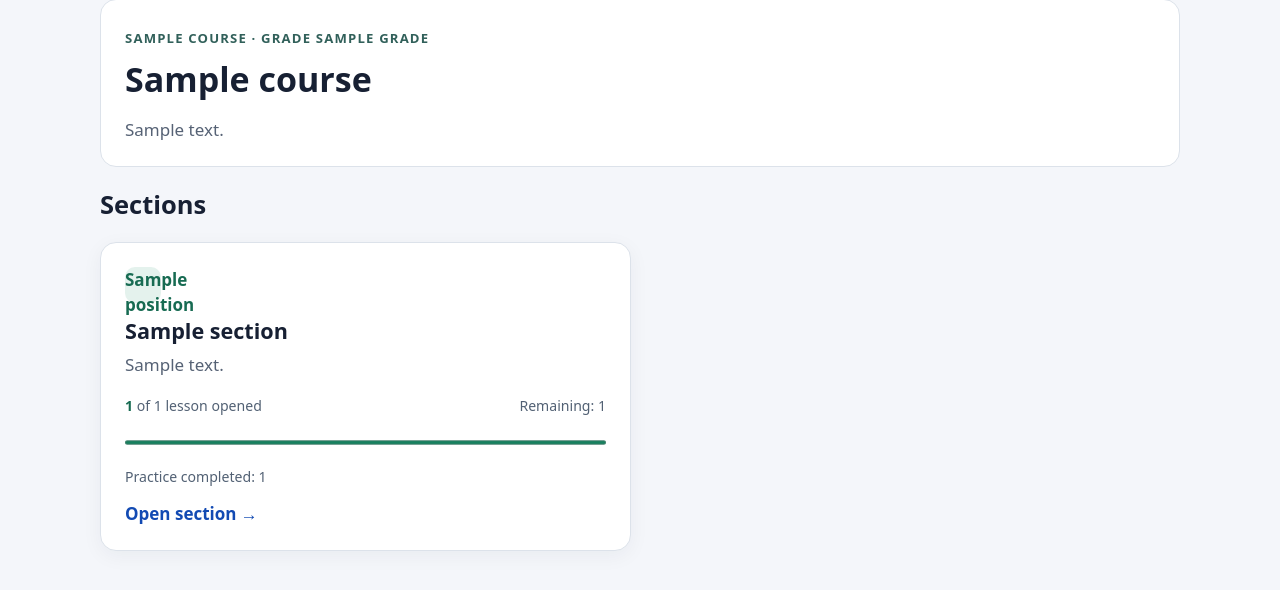
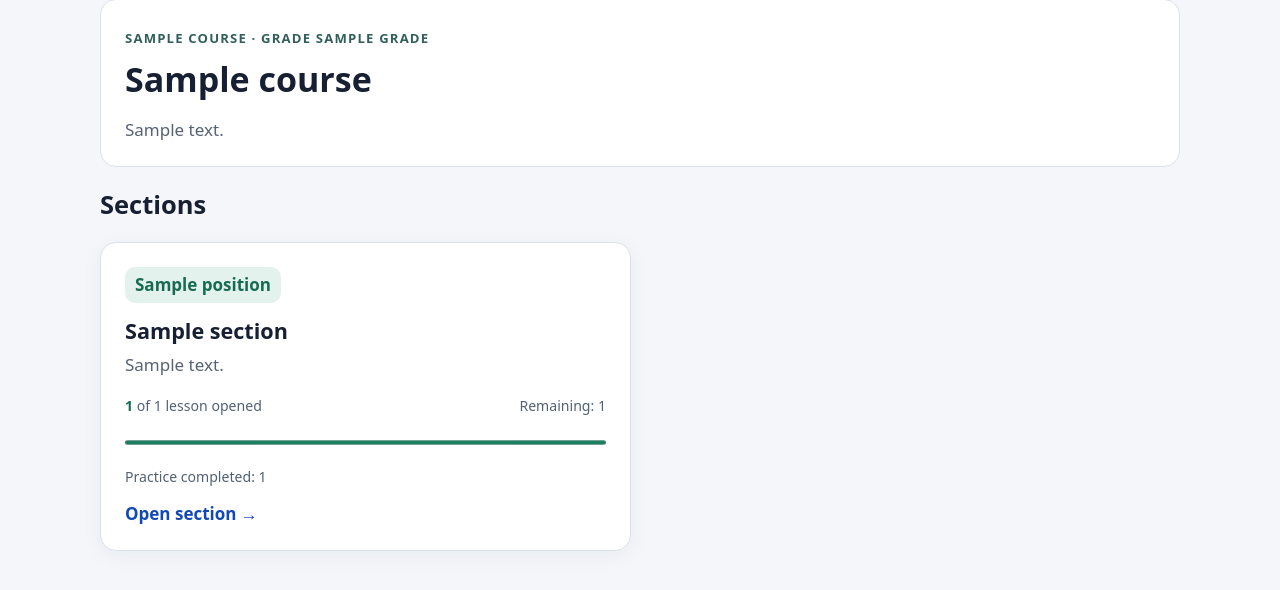
Before and after one commit to DDosszhan/tapsyrma, a Django app: template templates/courses/course.html in a window 1280 px wide. Shown: the part 140-730 px from the top of the page. Run offline with Django 5.2, Linux system fonts and the light colour scheme; the template is opened without the code that fills it: most values are stand-ins (such as "Sample title", 1, 10 or a date in 2020).

Commit message:
Fit topic labels inside course badges

```diff
--- a/templates/courses/base.html
+++ b/templates/courses/base.html
@@ -19,7 +19,20 @@ main.course-page{max-width:1080px;background:transparent;box-shadow:none;padding
 .course-header,.section-header,.lesson-panel,.course-progress{background:#fff;border:1px solid #dce2ea;border-radius:16px;padding:24px}
 .course-header p,.section-header p{color:#566275;margin-bottom:0}
 .course-progress{margin:18px 0 8px;padding:16px 20px}
-.section-grid{margin-top:18px}.section-number{display:inline-grid;place-items:center;width:36px;height:36px;background:#e4f2ed;border-radius:10px;color:#176b52;font-weight:800}
+.section-grid{margin-top:18px}
+.section-number{
+  display:inline-grid;
+  place-items:center;
+  box-sizing:border-box;
+  min-width:36px;
+  min-height:36px;
+  padding:0 10px;
+  white-space:nowrap;
+  background:#e4f2ed;
+  border-radius:10px;
+  color:#176b52;
+  font-weight:800;
+}
 .lesson-menu{display:grid;grid-template-columns:repeat(auto-fill,44px);gap:8px;margin:18px 0 10px;padding:4px 2px;border:0}
 .lesson-tab{position:relative;display:grid;place-items:center;width:44px;height:44px;background:#fff;border:1px solid #cbd4df;border-radius:8px;color:#344255!important;text-decoration:none;font-weight:700}
 .lesson-tab:hover{border-color:#176b52}.lesson-tab.is-opened{background:#e7f5ee;border-color:#8bc7a7;color:#176b52!important}.lesson-tab.is-completed{background:#cdebd9;border-color:#429966;color:#14583d!important}.lesson-tab.is-completed::after{content:"✓";position:absolute;top:2px;right:4px;font-size:.65rem}.lesson-tab.is-current{box-shadow:0 0 0 2px #176b52}
```
